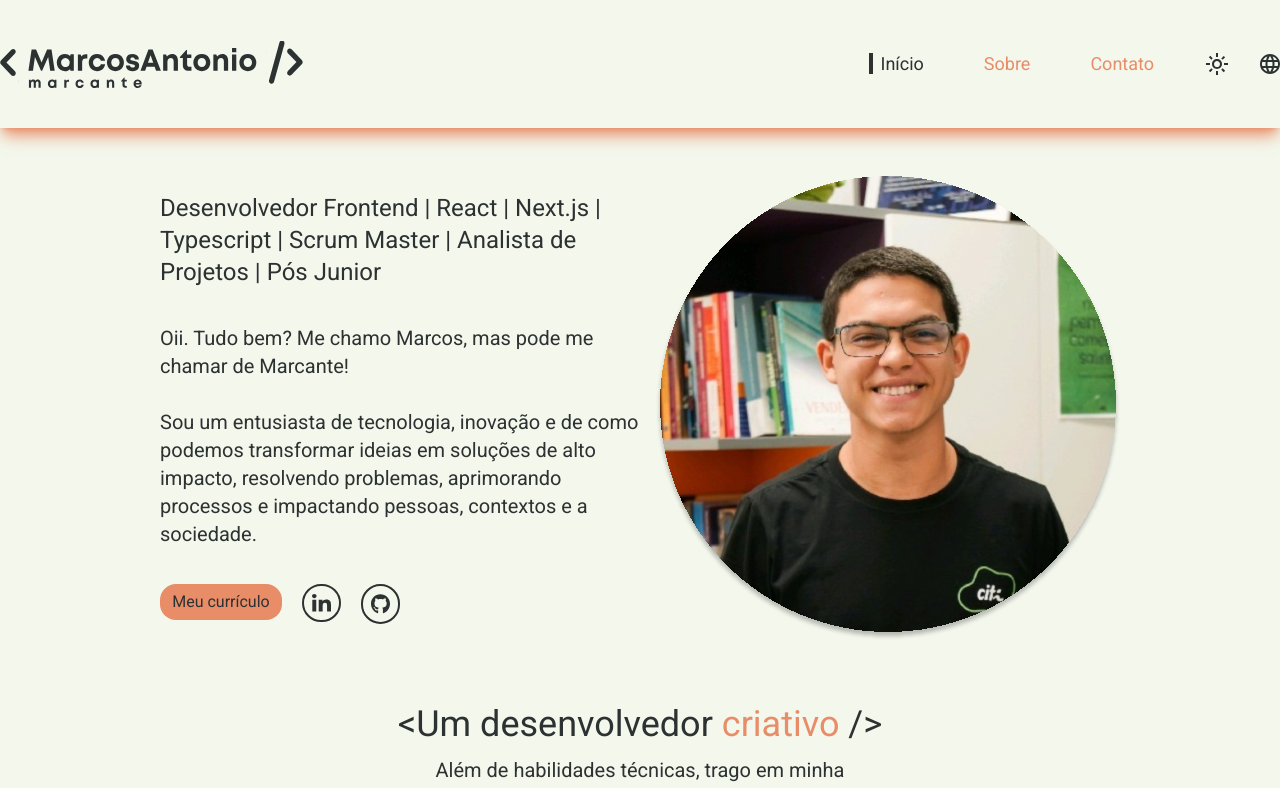
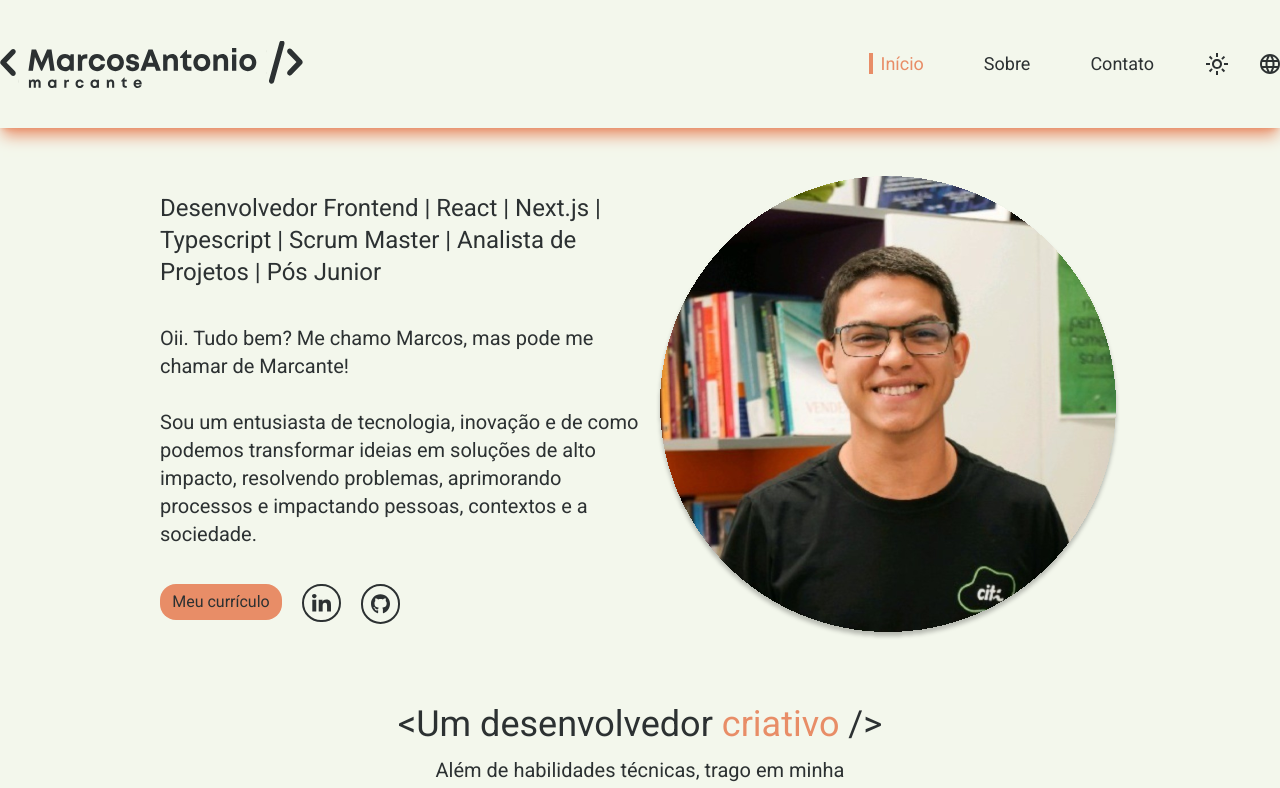
Before and after one commit to marcoslima12/portfolio, a Next.js app: page / in a window 1280 px wide. Shown: the top 788 px of the page. Built offline with nearby package versions, Linux system fonts and the light colour scheme.

Commit message:
fixed theme header

```diff
--- a/src/components/Header/index.tsx
+++ b/src/components/Header/index.tsx
@@ -29,9 +29,9 @@ export const Header = () => {
     return (
       <Link href={link}>
         <span
-          className={`dark:text-light-primary dark:hover:text-light-highlight text-lg font-medium text-light-highlight hover:text-light-text transition-all border-l-4 pl-2 ${
+          className={`text-lg font-medium text-light-text hover:text-light-highlight transition-all border-l-4 pl-2 dark:text-light-primary dark:hover:text-light-highlight ${
             currentPath === link
-              ? "border-light-text  text-light-text dark:text-dark-highlight dark:border-dark-highlight"
+              ? "border-light-highlight text-highlight-important dark:text-highlight-important dark:border-dark-highlight"
               : "border-transparent"
           }`}
         >
--- a/src/styles/globals.css
+++ b/src/styles/globals.css
@@ -14,3 +14,7 @@
   .flex-important {
     display: flex !important;
   }
+
+  .text-highlight-important {
+    @apply text-light-highlight !important;
+  }
```
